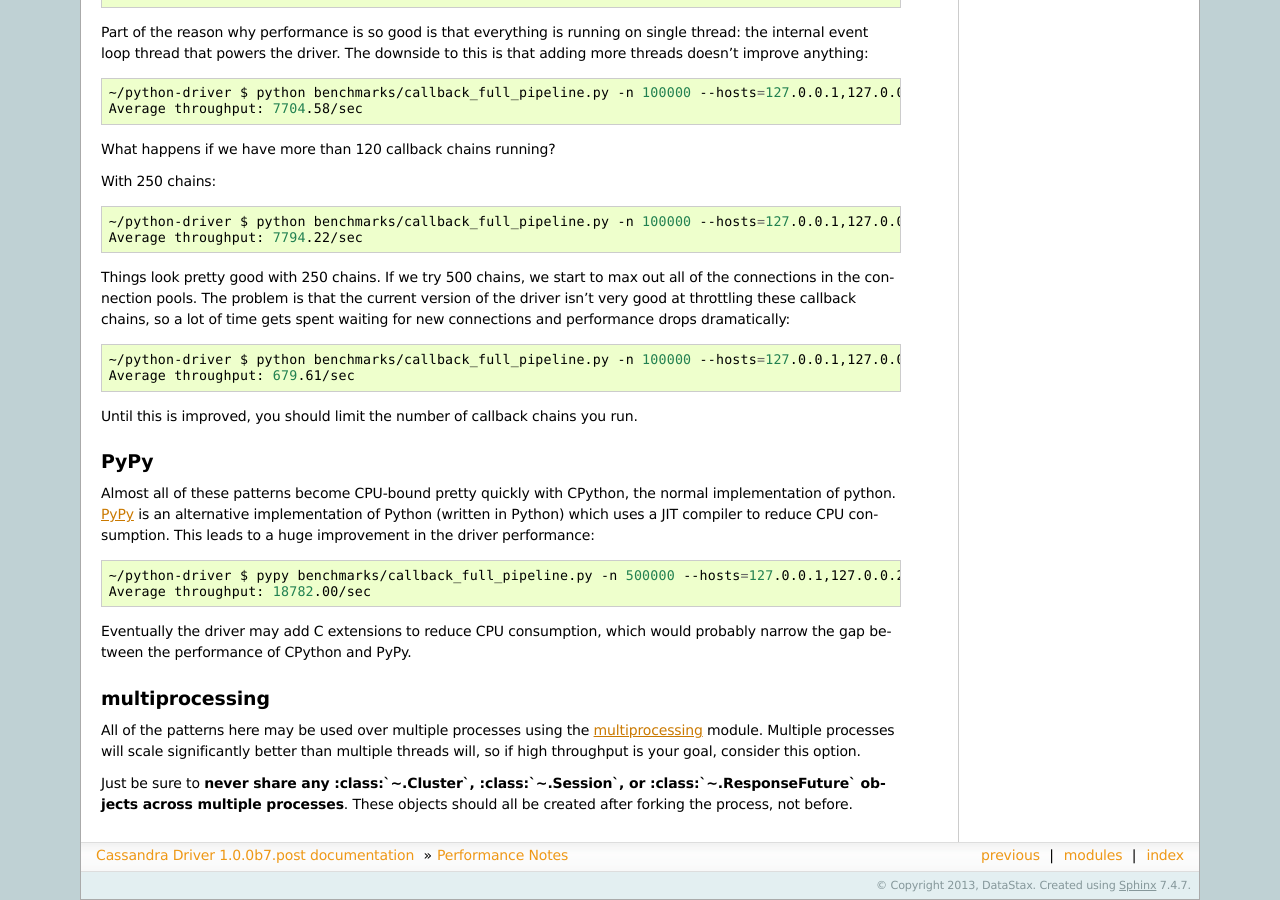
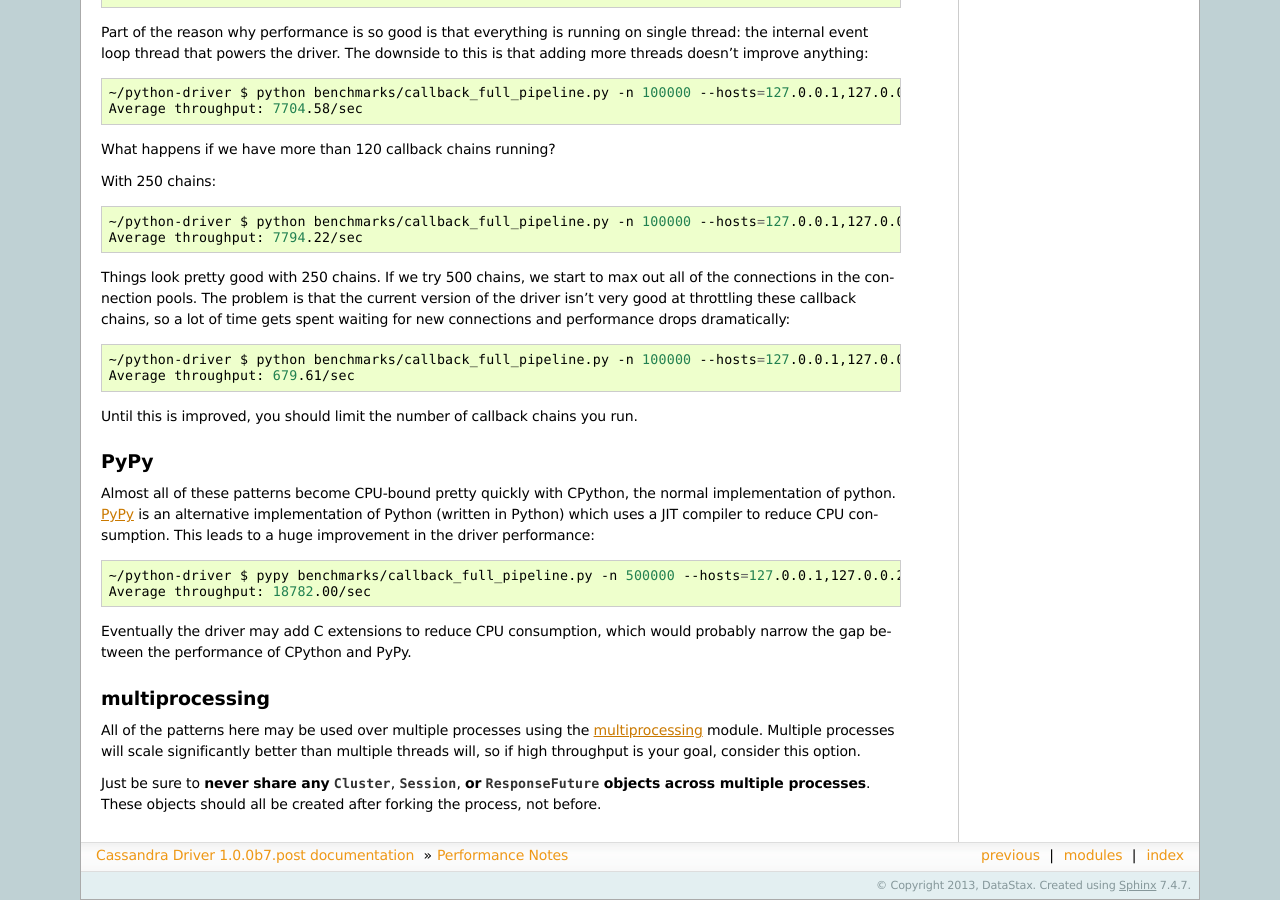
Before and after one commit to datastax/python-driver, a Sphinx documentation site: the page built from docs/performance.rst, in a window 1280 px wide and 900 px high, scrolled down 3181 px. Built offline with Sphinx 7.4.7, drawn with Linux system fonts in a browser that asks for light colours; pages that are not in the unit, such as notebooks, are missing from menus.

Commit message:
Fix bold/link combination

```diff
--- a/docs/performance.rst
+++ b/docs/performance.rst
@@ -266,6 +266,6 @@ All of the patterns here may be used over multiple processes using the
 module.  Multiple processes will scale significantly better than multiple
 threads will, so if high throughput is your goal, consider this option.
 
-Just be sure to **never share any :class:`~.Cluster`, :class:`~.Session`,
-or :class:`~.ResponseFuture` objects across multiple processes**. These
+Just be sure to **never share any** :class:`~.Cluster`, :class:`~.Session`,
+**or** :class:`~.ResponseFuture` **objects across multiple processes**. These
 objects should all be created after forking the process, not before.
```
